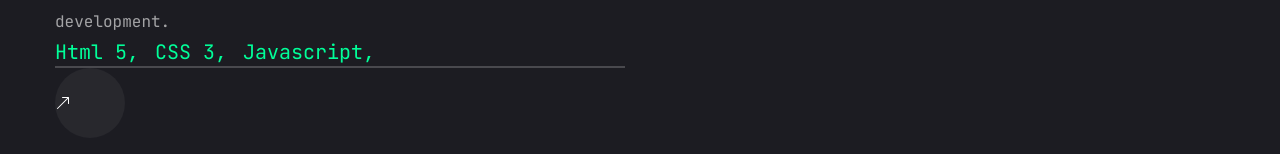
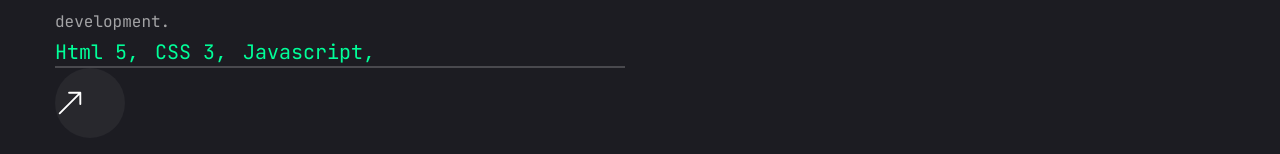
Before and after one commit to damilolajohn6/my-portfolio, a Next.js app: page /work in a window 1280 px wide. Shown: the part 490-644 px from the top of the page. Built offline with nearby package versions, Linux system fonts and the light colour scheme.

Commit message:
work page

```diff
--- a/src/app/work/page.jsx
+++ b/src/app/work/page.jsx
@@ -116,8 +116,8 @@ const WorkPage = () => {
                 <Link href={project.live}>
                   <TooltipProvider delayDuration={100}>
                     <Tooltip>
-                      <TooltipTrigger className="w-[70px] h-[70px] rounded-full bg-white/5 justify-center">
-                        <BsArrowUpRight />
+                      <TooltipTrigger className="w-[70px] h-[70px] rounded-full bg-white/5 justify-center items-center group">
+                        <BsArrowUpRight className="text-white text-3xl group-hover:text-accent" />
                       </TooltipTrigger>
                       <TooltipContent>
                         <p className=""> live project</p>
```
